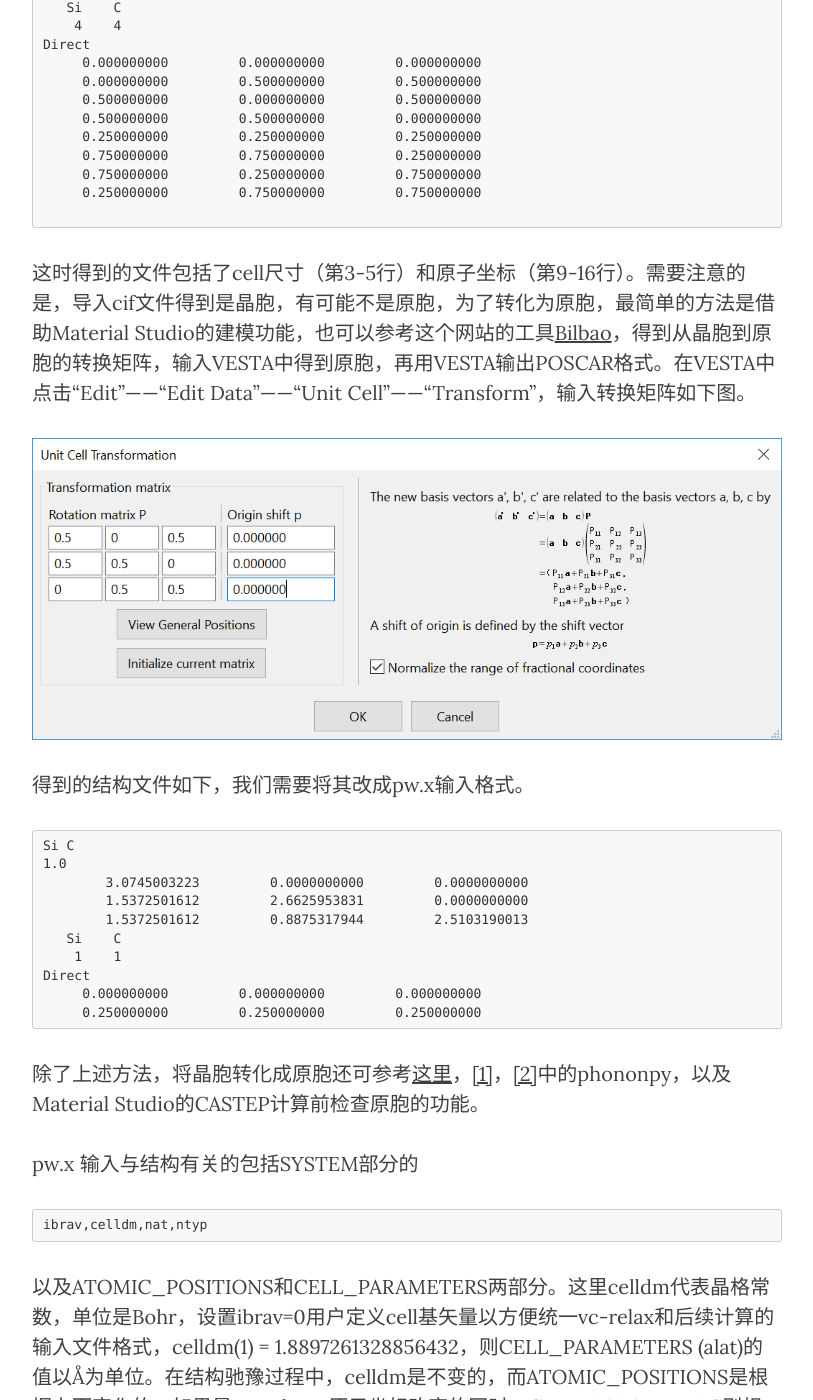
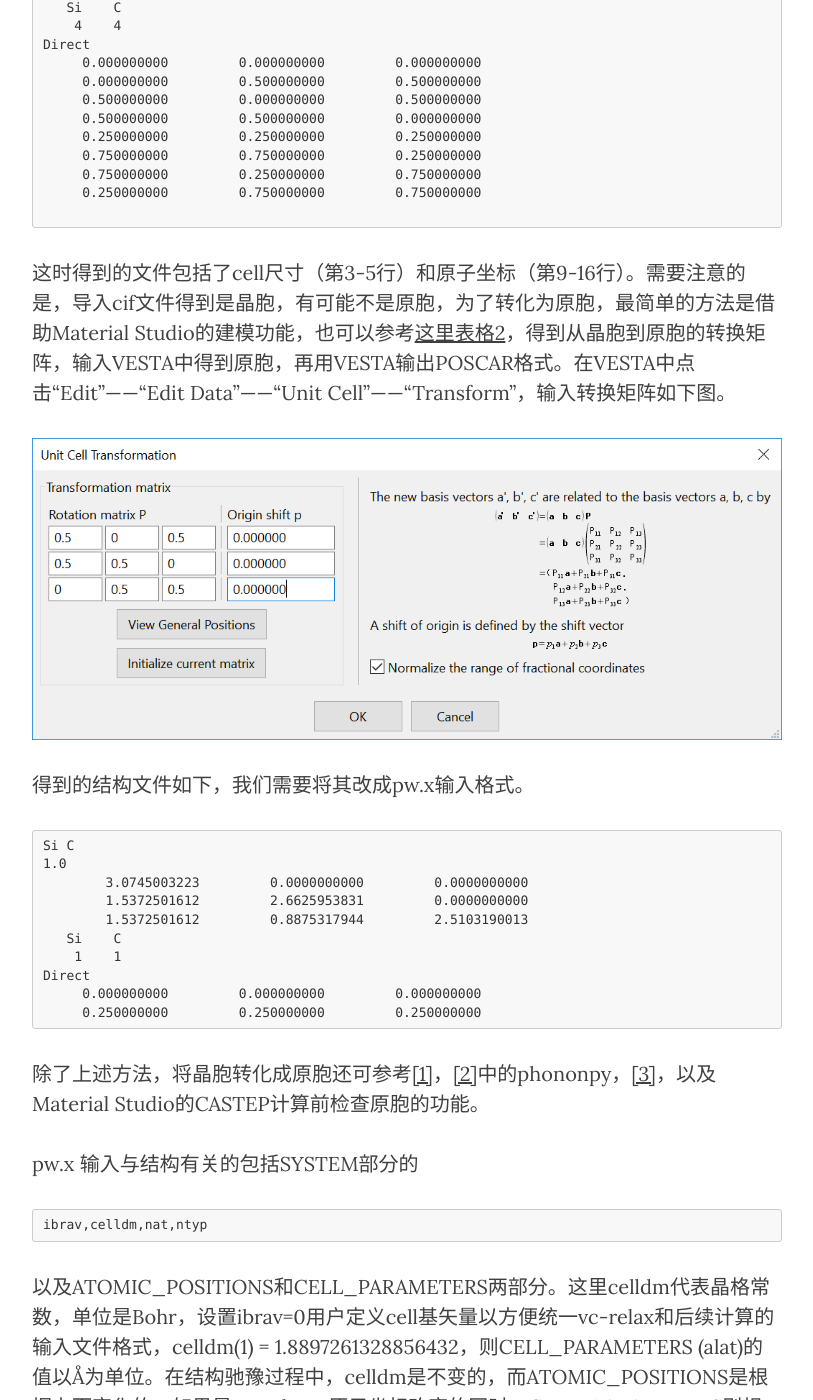
Before and after one commit to yyyu200/DFTbook, a Jekyll site: the page built from _posts/2019-04-01-HandsOn.md, in a window 1280 px wide and 1400 px high, scrolled down 2195 px. Shown: the whole window, without its empty margins (233-1046 px from the left). Built offline with Jekyll 4.4.1, drawn with Linux system fonts in a browser that asks for light colours; nearby versions of some CDN libraries; formulas are drawn with MathJax 3; comment, search, counter and statistics services are not loaded; some of the changed lines change nothing that is shown; some of the changed text lies outside the part shown.

Commit message:
modify at20190425-15:37:01-aliyun

````diff
--- a/_posts/2019-04-01-HandsOn.md
+++ b/_posts/2019-04-01-HandsOn.md
@@ -59,7 +59,7 @@
      0.250000000         0.750000000         0.750000000
 
 ```
-这时得到的文件包括了cell尺寸（第3-5行）和原子坐标（第9-16行）。需要注意的是，导入cif文件得到是晶胞，有可能不是原胞，为了转化为原胞，最简单的方法是借助Material Studio的建模功能，也可以参考这个网站的工具[Bilbao](http://www.cryst.ehu.es/cryst/celltran.html)，得到从晶胞到原胞的转换矩阵，输入VESTA中得到原胞，再用VESTA输出POSCAR格式。在VESTA中点击“Edit”——“Edit Data”——“Unit Cell”——“Transform”，输入转换矩阵如下图。
+这时得到的文件包括了cell尺寸（第3-5行）和原子坐标（第9-16行）。需要注意的是，导入cif文件得到是晶胞，有可能不是原胞，为了转化为原胞，最简单的方法是借助Material Studio的建模功能，也可以参考[这里表格2](../../07/TransCell/#tab2)，得到从晶胞到原胞的转换矩阵，输入VESTA中得到原胞，再用VESTA输出POSCAR格式。在VESTA中点击“Edit”——“Edit Data”——“Unit Cell”——“Transform”，输入转换矩阵如下图。
 
 <p align="center">
     <img src="https://yyyu200.github.io/DFTbook/img/transform.png" />
@@ -79,7 +79,7 @@
      0.250000000         0.250000000         0.250000000
 ```
 
-除了上述方法，将晶胞转化成原胞还可参考[这里](../../07/TransCell)，[[1]](https://avogadro.cc/docs/building-materials/reducing-crystals-to-primitive-cells/)，[[2]](https://www.researchgate.net/post/How_to_convert_a_conventional_cell_to_a_primitive_cell)中的phononpy，以及Material Studio的CASTEP计算前检查原胞的功能。
+除了上述方法，将晶胞转化成原胞还可参考[[1]](https://avogadro.cc/docs/building-materials/reducing-crystals-to-primitive-cells/)，[[2]](https://www.researchgate.net/post/How_to_convert_a_conventional_cell_to_a_primitive_cell)中的phononpy，[[3]](http://www.cryst.ehu.es/cryst/celltran.html)，以及Material Studio的CASTEP计算前检查原胞的功能。
 
 pw.x 输入与结构有关的包括SYSTEM部分的
 ```
@@ -192,7 +192,7 @@
 由于pw.x约定在同一目录下运行vc-relax和relax计算后的scf或bands计算会读取弛豫后的结构。所以，将calculation='vc-relax'改成calculation='scf'，其他部分与上一步输入文件相同。另外，vc-relax和relax计算最后一步包含了最终结构的scf计算，所以这里省去这一步骤。
 
 ### 1.4 能带计算的输入文件
-能带计算需要设置k点路径，我们参考文献[3]给出的特殊k点坐标，选取了路径X-Γ-L。
+能带计算需要设置k点路径，我们参考文献[4]给出的特殊k点坐标，选取了路径X-Γ-L。
 
 ```
 &CONTROL
@@ -313,7 +313,7 @@
 
 ```
 
-计算结果与文献比较[[4]](http://www.ioffe.ru/SVA/NSM/Semicond/SiC/bandstr.html)。X-Γ带隙实验值为2.416eV，计算值为1.378eV，由于交换关联近似的原因，PBE计算出的带隙存在偏小的问题。
+计算结果与文献比较[[5]](http://www.ioffe.ru/SVA/NSM/Semicond/SiC/bandstr.html)。X-Γ带隙实验值为2.416eV，计算值为1.378eV，由于交换关联近似的原因，PBE计算出的带隙存在偏小的问题。
 
 <p align="left">
     <img src="https://yyyu200.github.io/DFTbook/img/pwband.png" width="200"/>
@@ -326,6 +326,8 @@
 
 2. https://www.researchgate.net/post/How_to_convert_a_conventional_cell_to_a_primitive_cell
 
-3. Wahyu Setyawan, Stefano Curtarolo, High-throughput electronic band structure calculations: Challenges and tools. Computational Materials Science 49 (2010) 299–312.(doi:[10.1016/j.commatsci.2010.05.010](https://www.sciencedirect.com/science/article/pii/S0927025610002697)).
+3. Bilbao, http://www.cryst.ehu.es/cryst/celltran.html
 
-4. http://www.ioffe.ru/SVA/NSM/Semicond/SiC/bandstr.html
+4. Wahyu Setyawan, Stefano Curtarolo, High-throughput electronic band structure calculations: Challenges and tools. Computational Materials Science 49 (2010) 299–312.(doi:[10.1016/j.commatsci.2010.05.010](https://www.sciencedirect.com/science/article/pii/S0927025610002697)).
+
+5. http://www.ioffe.ru/SVA/NSM/Semicond/SiC/bandstr.html
````
